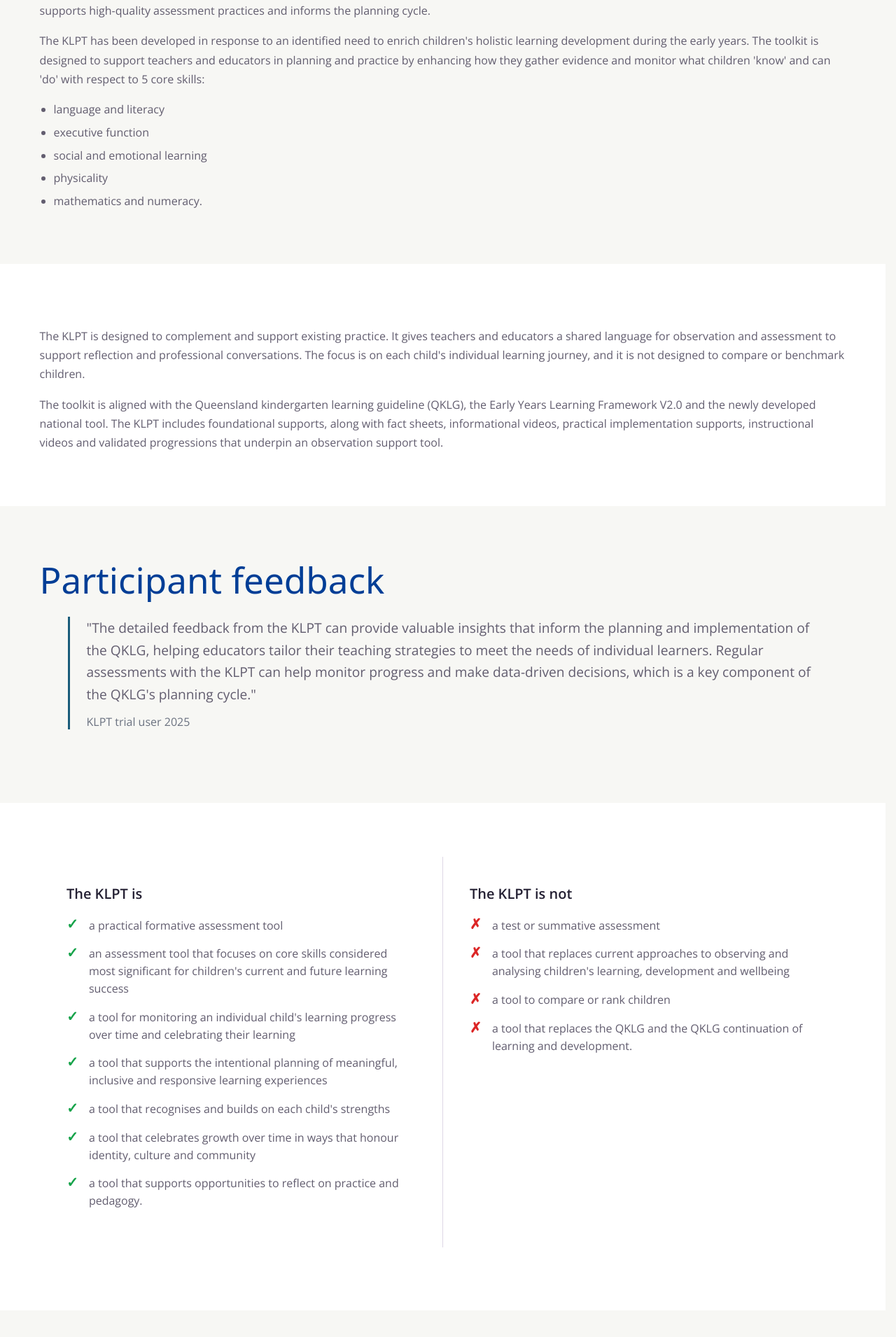
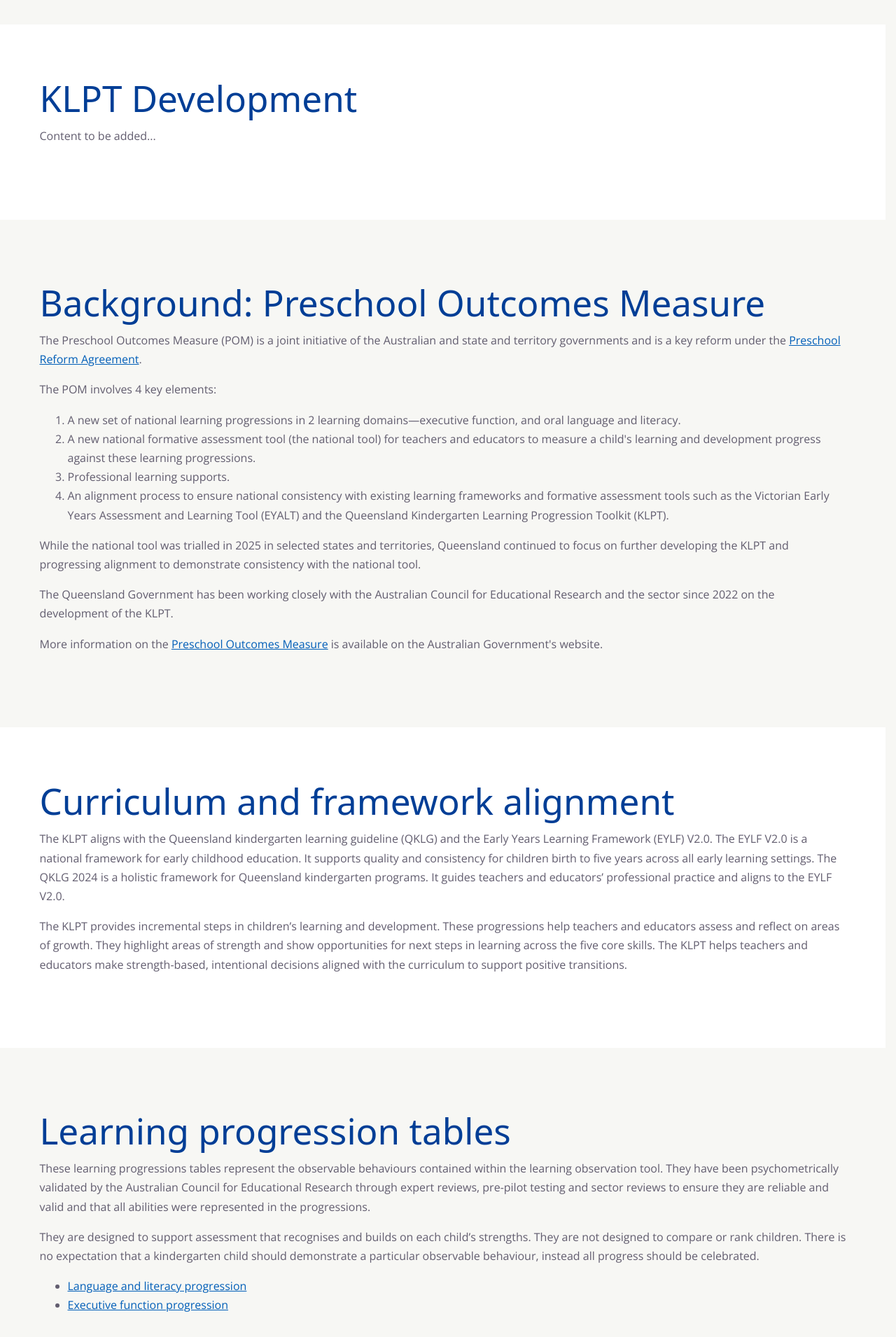
Before and after one commit to QED-KLPT/QED-KLPT, an Angular app: page /about in a window 1280 px wide. Shown: the part 430-2340 px from the top of the page at 70% size. Built offline with nearby package versions, Linux system fonts and the light colour scheme.

Commit message:
Updated About page

```diff
--- a/src/app/components/about/about.html
+++ b/src/app/components/about/about.html
@@ -2,66 +2,15 @@
   <div class="section__inner">
     <p class="eyebrow">About</p>
     <h1>Kindergarten Learning Progression Toolkit: An overview</h1>
-    <p>
-      The KLPT is a Queensland Government initiative that provides teachers and educators with a voluntary, formative, child-centred assessment toolkit. It supports high-quality assessment practices and informs the planning cycle.
-    </p>
-    <p>
-      The KLPT has been developed in response to an identified need to enrich children's holistic learning development during the early years. The toolkit is designed to support teachers and educators in planning and practice by enhancing how they gather evidence and monitor what children 'know' and can 'do' with respect to 5 core skills:
-    </p>
-    <ul class="about-core-skills">
-      <li>language and literacy</li>
-      <li>executive function</li>
-      <li>social and emotional learning</li>
-      <li>physicality</li>
-      <li>mathematics and numeracy.</li>
-    </ul>
-  </div>
-</section>
-
-<section class="section section--white about-content">
-  <div class="section__inner">
-    <div class="about-copy about-copy--full">
-      <p>The KLPT is designed to complement and support existing practice. It gives teachers and educators a shared language for observation and assessment to support reflection and professional conversations. The focus is on each child's individual learning journey, and it is not designed to compare or benchmark children.</p>
-      <p>The toolkit is aligned with the Queensland kindergarten learning guideline (QKLG), the Early Years Learning Framework V2.0 and the newly developed national tool. The KLPT includes foundational supports, along with fact sheets, informational videos, practical implementation supports, instructional videos and validated progressions that underpin an observation support tool.</p>
-    </div>
-  </div>
-</section>
-
-<section class="section section--cream about-feedback">
-  <div class="section__inner">
-    <h2>Participant feedback</h2>
-    <blockquote class="about-quote">
-      <p>"The detailed feedback from the KLPT can provide valuable insights that inform the planning and implementation of the QKLG, helping educators tailor their teaching strategies to meet the needs of individual learners. Regular assessments with the KLPT can help monitor progress and make data-driven decisions, which is a key component of the QKLG's planning cycle."</p>
-      <footer class="about-quote__attribution">KLPT trial user 2025</footer>
-    </blockquote>
   </div>
 </section>
 
 <section class="section section--white about-comparison">
   <div class="section__inner">
-    <div class="about-comparison__grid">
-      <div class="about-comparison__column about-comparison__column--yes">
-        <h3 class="about-comparison__heading">The KLPT is</h3>
-        <ul class="about-comparison__list">
-          <li><span class="sr-only">Included: </span>a practical formative assessment tool</li>
-          <li><span class="sr-only">Included: </span>an assessment tool that focuses on core skills considered most significant for children's current and future learning success</li>
-          <li><span class="sr-only">Included: </span>a tool for monitoring an individual child's learning progress over time and celebrating their learning</li>
-          <li><span class="sr-only">Included: </span>a tool that supports the intentional planning of meaningful, inclusive and responsive learning experiences</li>
-          <li><span class="sr-only">Included: </span>a tool that recognises and builds on each child's strengths</li>
-          <li><span class="sr-only">Included: </span>a tool that celebrates growth over time in ways that honour identity, culture and community</li>
-          <li><span class="sr-only">Included: </span>a tool that supports opportunities to reflect on practice and pedagogy.</li>
-        </ul>
-      </div>
-      <div class="about-comparison__column about-comparison__column--no">
-        <h3 class="about-comparison__heading">The KLPT is not</h3>
-        <ul class="about-comparison__list">
-          <li><span class="sr-only">Not included: </span>a test or summative assessment</li>
-          <li><span class="sr-only">Not included: </span>a tool that replaces current approaches to observing and analysing children's learning, development and wellbeing</li>
-          <li><span class="sr-only">Not included: </span>a tool to compare or rank children</li>
-          <li><span class="sr-only">Not included: </span>a tool that replaces the QKLG and the QKLG continuation of learning and development.</li>
-        </ul>
-      </div>
-    </div>
+    <h2>KLPT Development</h2>
+    <p>
+      Content to be added...
+    </p>
   </div>
 </section>
 
@@ -86,7 +35,19 @@
   </div>
 </section>
 
-<section class="section section--white contact-content">
+<section class="section section--white about-comparison">
+  <div class="section__inner">
+    <h2>Curriculum and framework alignment </h2>
+    <p>
+      The KLPT aligns with the Queensland kindergarten learning guideline (QKLG) and the Early Years Learning Framework (EYLF) V2.0. The EYLF V2.0 is a national framework for early childhood education. It supports quality and consistency for children birth to five years across all early learning settings. The QKLG 2024 is a holistic framework for Queensland kindergarten programs. It guides teachers and educators’ professional practice and aligns to the EYLF V2.0.
+    </p>
+    <p>
+      The KLPT provides incremental steps in children’s learning and development. These progressions help teachers and educators assess and reflect on areas of growth. They highlight areas of strength and show opportunities for next steps in learning across the five core skills. The KLPT helps teachers and educators make strength-based, intentional decisions aligned with the curriculum to support positive transitions.
+    </p>
+  </div>
+</section>
+
+<section class="section section--cream contact-content">
   <div class="section__inner">
     <h2>Learning progression tables</h2>
     <p>
@@ -96,8 +57,17 @@
       They are designed to support assessment that recognises and builds on each child’s strengths. They are not designed to compare or rank children. There is no expectation that a kindergarten child should demonstrate a particular observable behaviour, instead all progress should be celebrated.
     </p>
     <ul>
-      <li><a href="assets/content/pdfs/Prog-Oral-LangLit-May26.pdf" rel="noopener noreferrer">Oral language and literacy progression</a></li>
+      <li><a href="assets/content/pdfs/Prog-Oral-LangLit-May26.pdf" rel="noopener noreferrer">Language and literacy progression</a></li>
       <li><a href="assets/content/pdfs/Prog-ExecFunc-May26.pdf" rel="noopener noreferrer">Executive function progression</a></li>
     </ul>
   </div>
 </section>
+
+<section class="section section--white about-comparison">
+  <div class="section__inner">
+    <h2>Acknowledgements</h2>
+    <p>
+      Content to be added...
+    </p>
+  </div>
+</section>
```
